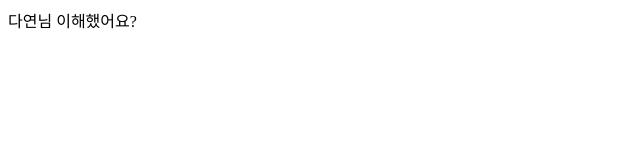
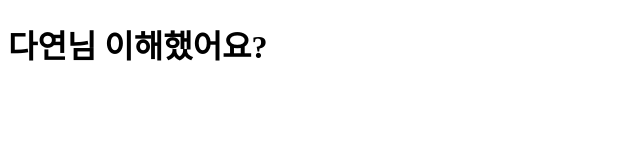
Before and after one commit to IGYEONGMUN/WHATSHOW, a plain HTML site: page index.html in a window 1280 px wide. Shown: the whole page, without its empty margins (0-640 px from the left). Drawn offline with Linux system fonts and the light colour scheme.

Commit message:
250219-01

```diff
--- a/index.html
+++ b/index.html
@@ -6,6 +6,6 @@
     <title>Document</title>
   </head>
   <body>
-    다연님 이해했어요?
+    <h1>다연님 이해했어요?</h1>
   </body>
 </html>
```
